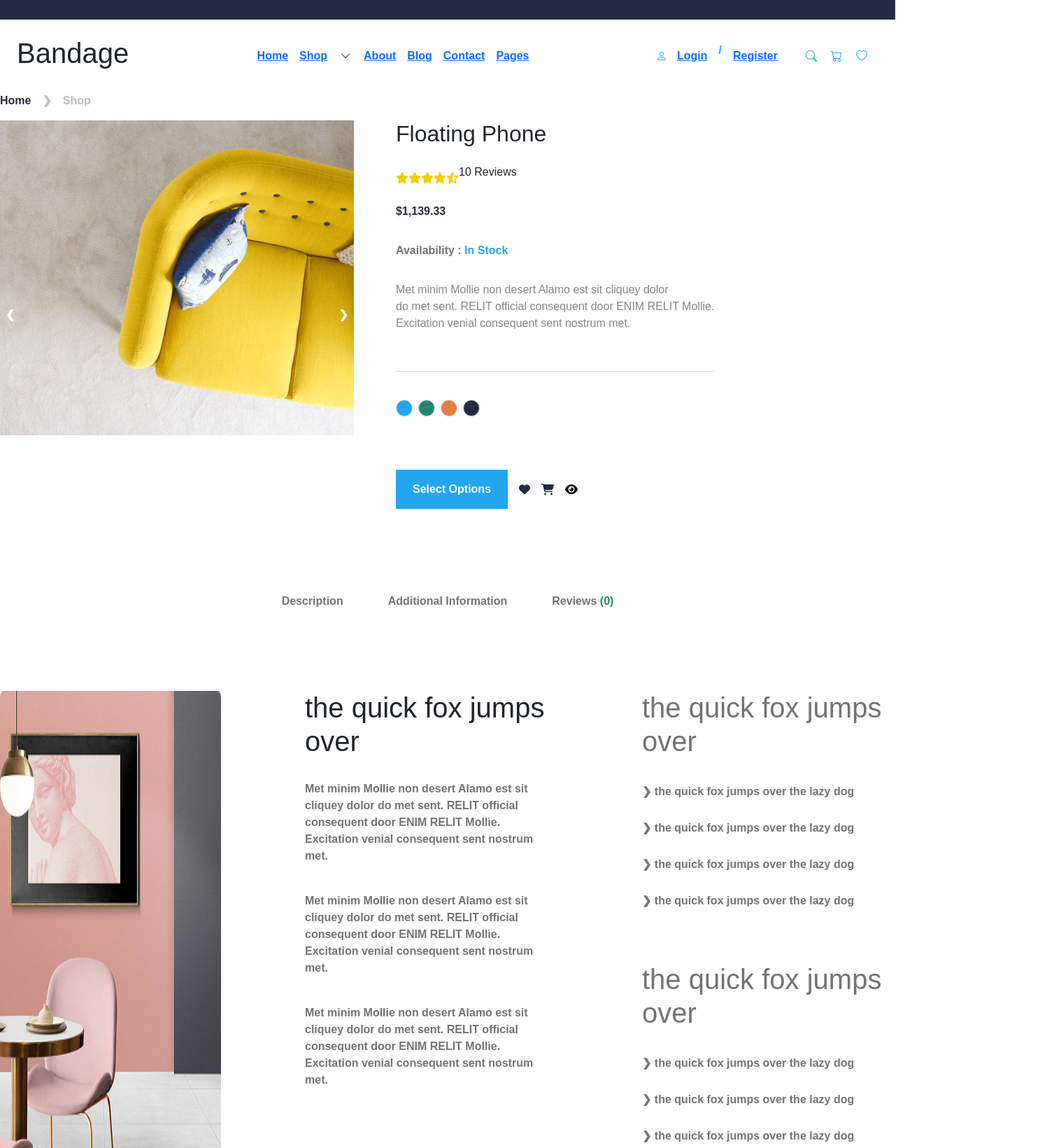
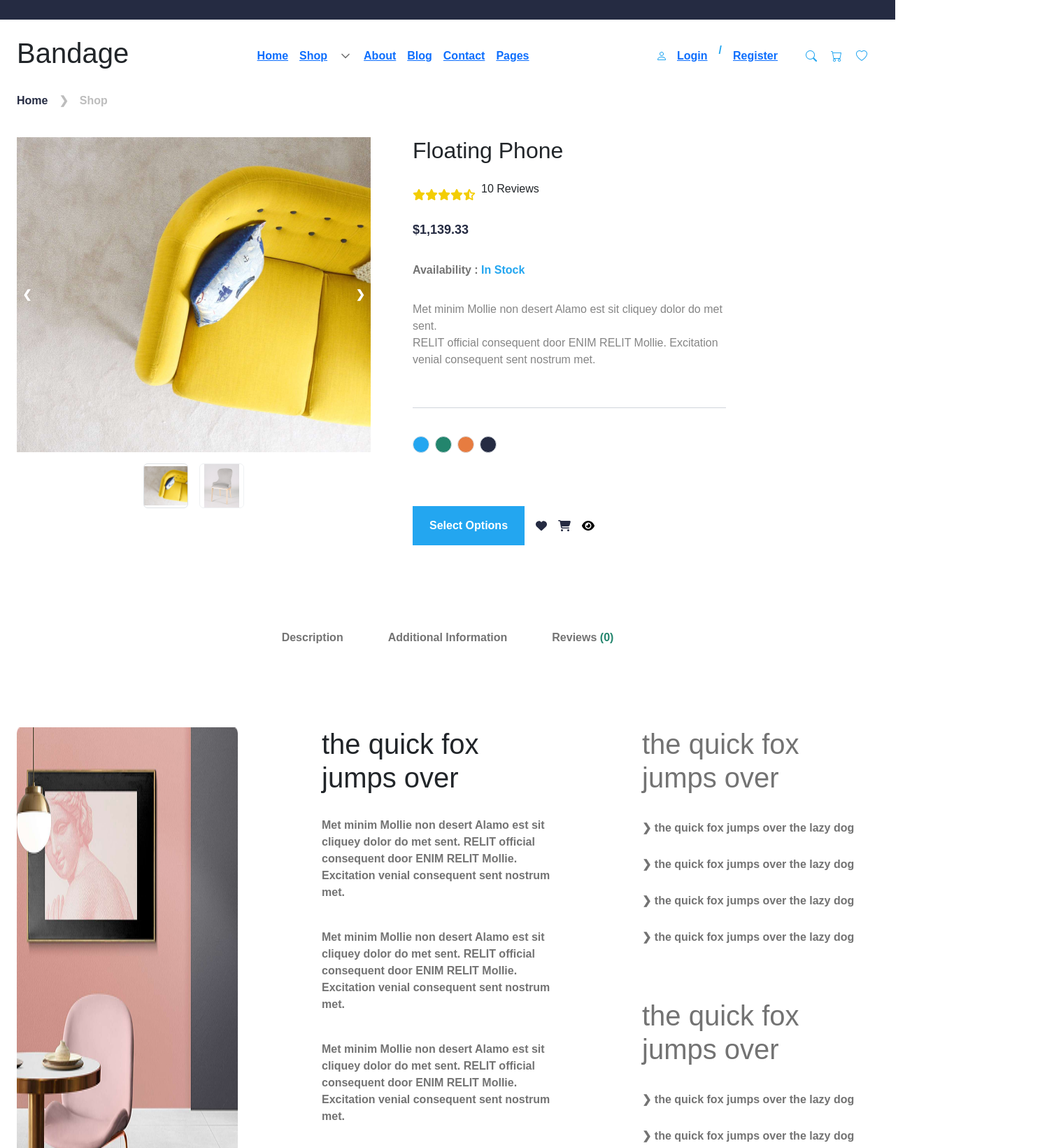
Before and after one commit to lbartul/e-commerce-project, a React (Vite) app: page /productdetail in a window 1280 px wide. Shown: the part 60-1700 px from the top of the page at 70% size, 1497 px wide, since content can reach past the window. Built offline with nearby package versions, Linux system fonts and the light colour scheme; the HTML template or start-up script is replaced by a standard one.

Commit message:
responsive 1

```diff
--- a/src/pages/ProductDetailPage.jsx
+++ b/src/pages/ProductDetailPage.jsx
@@ -14,58 +14,76 @@ export default function ProductDetailPage() {
   const goPrev = () => setIndex((prev) => (prev - 1 + images.length) % images.length);
 
   return (
-        <div className="max-w-7xl mx-auto items-center">
-            <div className="flex gap-x-4 font-semibold items-center">
+    <div className="max-w-7xl mx-auto px-4 items-center">
+  <div className="flex gap-x-4 font-semibold items-center mb-6">
     <p className="text-[#252B42]">Home</p>
     <p className="text-[#BDBDBD]">❯</p>
     <p className="text-[#BDBDBD]">Shop</p>
   </div>
 
-            <div className='flex gap-x-15 mb-30'>
+  {/* SLIDER + DETAY */}
+  <div className='flex flex-col lg:flex-row gap-y-10 lg:gap-x-15 mb-30 items-center lg:items-start'>
 
+    {/* SLIDER */}
+    <div className="flex flex-col items-center gap-y-4">
       <div className="relative">
-                    <img src={images[index]} alt="" className="w-[506px] h-[450px] " />
+        <img src={images[index]} alt="" className="w-[300px] h-[270px] sm:w-[400px] sm:h-[350px] lg:w-[506px] lg:h-[450px]" />
         <button
           onClick={goPrev}
-                        className="absolute top-1/2 left-0 transform -translate-y-1/2  px-2 py-1 text-white font-bold "
+          className="absolute top-1/2 left-0 transform -translate-y-1/2 px-2 py-1 text-white font-bold"
         >
           ❮
         </button>
         <button
           onClick={goNext}
-                        className="absolute top-1/2 right-0 transform -translate-y-1/2  px-2 py-1 text-white font-bold "
+          className="absolute top-1/2 right-0 transform -translate-y-1/2 px-2 py-1 text-white font-bold"
         >
           ❯
         </button>
       </div>
 
+      <div className="flex gap-x-4">
+        {images.map((img, i) => (
+          <img
+            key={i}
+            src={img}
+            onClick={() => setIndex(i)}
+            className={`w-16 h-16 object-contain cursor-pointer border rounded-md transition-opacity duration-300 ${
+              index === i ? "opacity-100 border-[#23A6F0]" : "opacity-50"
+            }`}
+          />
+        ))}
+      </div>
+    </div>
 
-                <div className='flex flex-col gap-y-4'>
-                    <h2 className='text-[#252B42] font-semibold'>Floating Phone</h2>
+    {/* DETAY */}
+    <div className='flex flex-col gap-y-4 items-center lg:items-start text-left lg:text-left'>
+      <h2 className='text-[#252B42] font-semibold text-xl'>Floating Phone</h2>
       <div className='flex items-center'>
         <FontAwesomeIcon icon={faStar} className='text-[#F3CD03]' />
         <FontAwesomeIcon icon={faStar} className='text-[#F3CD03]' />
         <FontAwesomeIcon icon={faStar} className='text-[#F3CD03]' />
         <FontAwesomeIcon icon={faStar} className='text-[#F3CD03]' />
         <FontAwesomeIcon icon={faStarHalfStroke} className='text-[#F3CD03]' />
-                        <p>10 Reviews</p>
+        <p className="ml-2">10 Reviews</p>
       </div>
-                    <p className='font-bold text-[#252B42]'>$1,139.33</p>
-                    <div className='font-semibold flex'>
-                        <p className='text-[#737373]'>Availability : </p>
+      <p className='font-bold text-[#252B42] text-lg'>$1,139.33</p>
+      <div className='font-semibold flex justify-center lg:justify-start'>
+        <p className='text-[#737373]'>Availability :</p>
         <p className='text-[#23A6F0]'>&nbsp;In Stock</p>
       </div>
-                    <p className='text-[#858585]'>Met minim Mollie non desert Alamo est sit cliquey dolor <br />
-                        do met sent. RELIT official consequent door ENIM RELIT Mollie. <br />
-                        Excitation venial consequent sent nostrum met.</p>
-                    <div className="w-[100%] h-px bg-gray-300 my-4"></div>
-                    <div className="flex gap-x-2 mb-15">
+      <p className='text-[#858585] max-w-md'>
+        Met minim Mollie non desert Alamo est sit cliquey dolor do met sent. <br />
+        RELIT official consequent door ENIM RELIT Mollie. Excitation venial consequent sent nostrum met.
+      </p>
+      <div className="w-full h-px bg-gray-300 my-4"></div>
+      <div className="flex gap-x-2 mb-15 justify-center lg:justify-start">
         <div className="w-6 h-6 rounded-full bg-[#23A6F0] border border-gray-300"></div>
         <div className="w-6 h-6 rounded-full bg-[#23856D] border border-gray-300"></div>
         <div className="w-6 h-6 rounded-full bg-[#E77C40] border border-gray-300"></div>
         <div className="w-6 h-6 rounded-full bg-[#252B42] border border-gray-300"></div>
       </div>
-                    <div className='flex items-center gap-x-4'>
+      <div className='flex items-center justify-center lg:justify-start gap-x-4'>
         <button className='bg-[#23A6F0] text-white font-bold rounded-sm px-6 py-3'>Select Options</button>
         <FontAwesomeIcon icon={faHeart} className='text-[#252B42]' />
         <FontAwesomeIcon icon={faCartShopping} className='text-[#252B42]' />
@@ -74,13 +92,13 @@ export default function ProductDetailPage() {
     </div>
   </div>
 
-            <div className='flex items-center justify-center text-[#737373] font-semibold gap-x-16 mb-25'>
+            <div className='flex flex-col items-center justify-center text-[#737373] font-semibold gap-y-4 mb-25 sm:flex-row sm:gap-x-16'>
                 <p>Description</p>
                 <p>Additional Information</p>
                 <p>Reviews <span className='text-[#23856D]'>(0)</span></p>
             </div>
 
-            <div className='flex gap-x-30'>
+            <div className='flex flex-col gap-y-8 sm:flex-row sm:gap-x-30'>
                 <img src="/img/producti.png" alt="" />
                 <div className='flex flex-col gap-y-6 font-semibold'>
                     <h1 className='font-bold text-3xl text-[#252B42]'>the quick fox jumps over</h1>
@@ -123,16 +141,16 @@ export default function ProductDetailPage() {
                 </div>
             </div>
 
-            <div className="max-w-7xl mx-auto px-4 py-10">
+            <div className="max-w-7xl mx-auto px-4 py-10 ">
                 <h2 className="text-2xl font-bold text-[#252B42] mb-12 mt-25">BESTSELLER PRODUCTS</h2>
                 <div className="grid grid-cols-1 sm:grid-cols-2 md:grid-cols-3 lg:grid-cols-4 gap-6">
                     {productImgs.slice(8, 16).map((item, index) => (
-                        <div key={index} className="bg-white shadow-sm rounded-md overflow-hidden">
+                        <div key={index} className="bg-white shadow-sm rounded-md overflow-hidden flex flex-col items-center sm:items-start ">
                             <img src={item.productimg} alt="" />
-                            <div className="p-4">
+                            <div className="p-4 text-center sm:text-left">
                                 <h3 className="text-[#252B42] font-bold mb-1">Graphic Design</h3>
                                 <p className="text-[#737373] text-sm mb-2 font-semibold">English Department</p>
-                                <div className="flex gap-x-2">
+                                <div className="flex gap-x-2 justify-center sm:justify-start">
                                     <span className="text-[#BDBDBD] font-bold text-sm">$16.48</span>
                                     <span className="text-[#23856D] font-semibold text-sm">$6.48</span>
                                 </div>
@@ -142,7 +160,7 @@ export default function ProductDetailPage() {
                 </div>
 
                 <div className="max-w-7xl mx-auto mt-35 mb-24">
-                    <div className="flex items-center gap-x-15">
+                    <div className="flex flex-col sm:flex-row items-center gap-x-15 gap-y-12">
                         <img src="/img/hooli.png" alt="" />
                         <img src="/img/lyft.png" alt="" />
                         <img src="/img/logog.png" alt="" />
```
Lines whose indentation alone changed are shown as unchanged.
